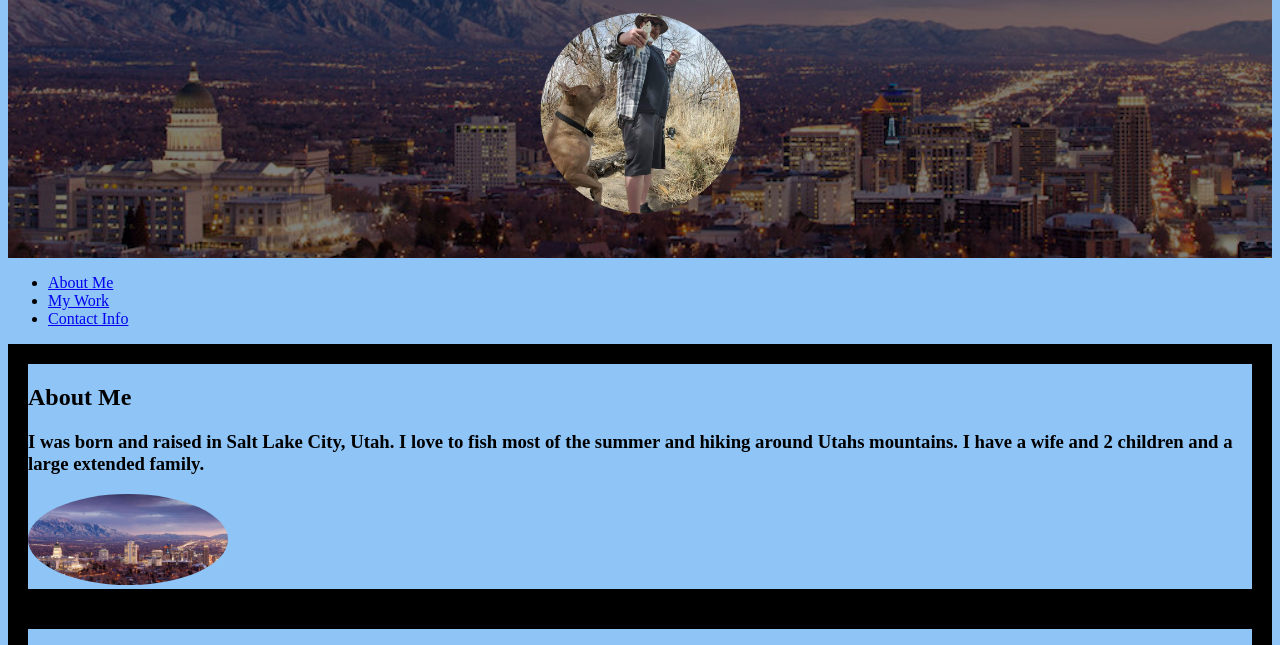
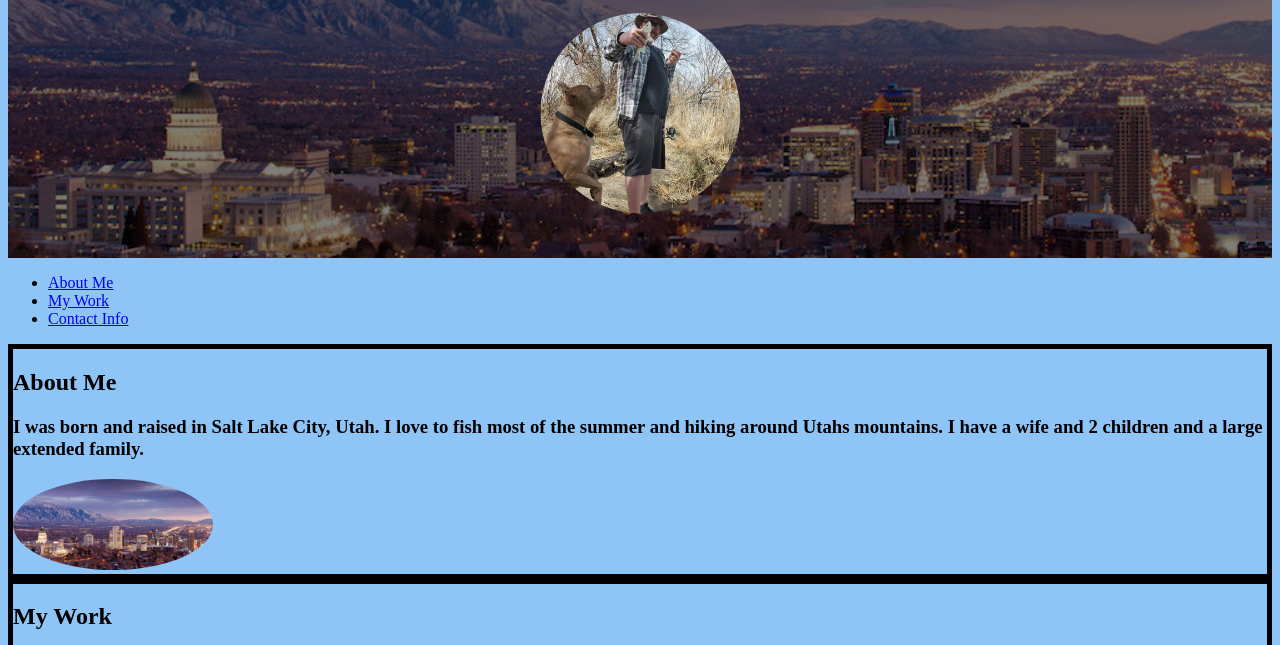
Before and after one commit to Cokerlund/Professional-Portfolio, a plain HTML site: page index.html in a window 1280 px wide. Shown: the part 150-795 px from the top of the page. Drawn offline with Linux system fonts and the light colour scheme.

Commit message:
second final draft

```diff
--- a/style.css
+++ b/style.css
@@ -2,19 +2,17 @@ body, html {
     height: 100%;
 }
 
-/* The hero image */
 .hero-image {
   background-image: linear-gradient(rgba(0, 0, 0, 0.5), rgba(0, 0, 0, 0.5)), url("Images/Cityscapes_Skyline_AdamBarker_2443_Edit_f94de923-b0d4-4c46-bb0d-d31083ca904b.jpg");
   height: 50%;
 
-  /* Position and center the image to scale nicely on all screens */
   background-position: center;
   background-repeat: no-repeat;
   background-size: cover;
   position: relative;
+  border:black
 }
 
-/* Place text in the middle of the image */
 .hero-text {
   text-align: center;
   position: absolute;
@@ -24,7 +22,6 @@ body, html {
   color: white;
 }
 
-/* Style all font awesome icons */
 .fa {
     padding: 20px;
     font-size: 30px;
@@ -33,12 +30,10 @@ body, html {
     text-decoration: none;
   }
 
-  /* Add a hover effect if you want */
   .fa:hover {
     opacity: 0.7;
   }
 
-  /* Set a specific color for each brand */
 
   .fa-linkedin {
     background: #3B5998;
@@ -68,6 +63,7 @@ body, html {
   .steps {
       Border: 1px;
       border-style: solid;
-      border-width: 20px;
+      border-width: 5px;
+      border-color:black;
 
   }
```
